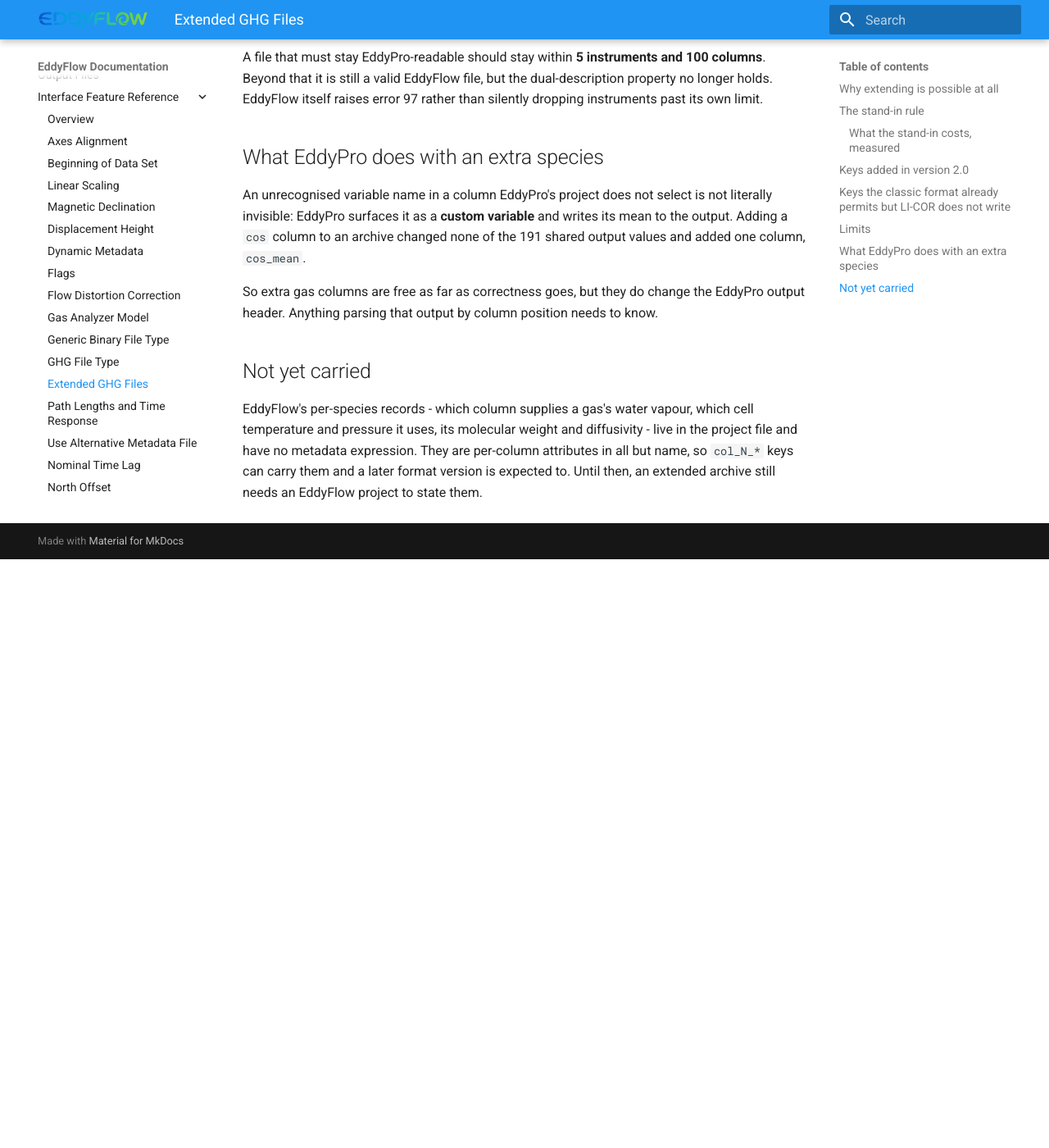
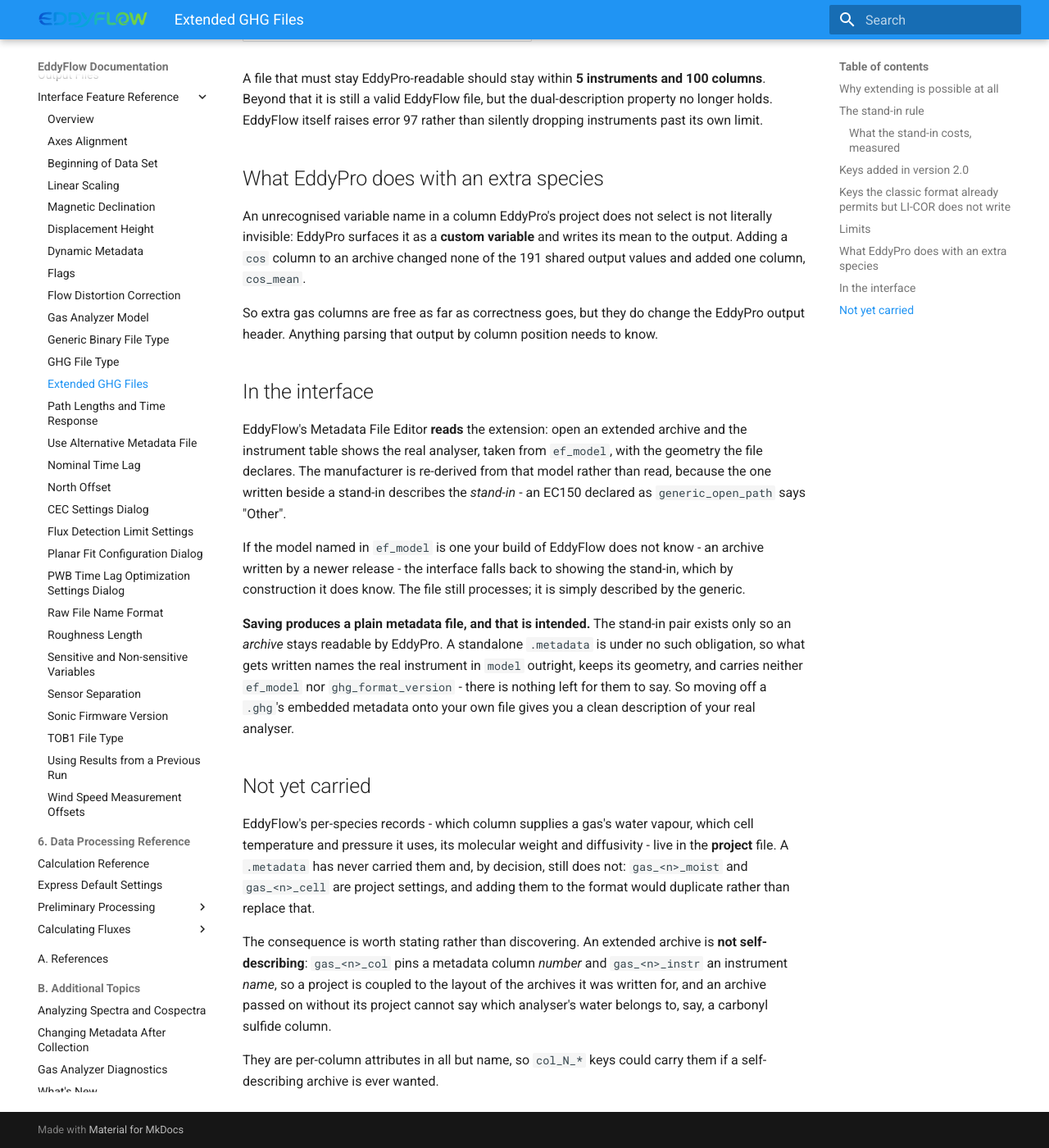
Before and after one commit to kebasaa/eddyflow-documentation, an MkDocs documentation site: the page built from docs/topics/ghg-extended-format.md, in a window 1280 px wide and 1400 px high, scrolled down 3387 px. Shown: the whole window at 82% size. Built offline with MkDocs 1.6.1 and Material for MkDocs 9.7.7, drawn with Linux system fonts in a browser that asks for light colours; before the commit the page ends 4069 px from its top, so only the background shows below that; some of the changed text lies outside the part shown.

Commit message:
Correct what the interface does with an extended .ghg
The page claimed the metadata editor preserves unknown keys because it writes
through QSettings without a wholesale clear. It does not: it clears
[Instruments] and [FileDescription] and rewrites only the keys it knows, so
neither ef_model nor ghg_format_version survives a save there.

That is the right behaviour rather than a defect, and the page now says so.
The stand-in pair exists only to keep an ARCHIVE readable by EddyPro; a
standalone .metadata names the real instrument outright and has nothing left for
those keys to say. Added a section on what the interface actually does - reads
ef_model, re-derives the manufacturer from it, falls back to the stand-in for a
model the build does not know, and writes a plain file on save.

Also records the decision on the per-species records: which column supplies a
gas's water and which cell its temperature and pressure stay in the PROJECT, and
the format is not extended to carry them. The consequence is now stated rather
than left to be discovered - an extended archive is not self-describing, because
gas_<n>_col pins a column number and gas_<n>_instr an instrument name, so an
archive passed on without its project cannot say which analyser's water belongs
to a carbonyl sulfide column.

```diff
--- a/docs/topics/ghg-extended-format.md
+++ b/docs/topics/ghg-extended-format.md
@@ -15,8 +15,10 @@
 
 1. **Unknown keys are ignored.** A key neither engine's tag table names is simply
    never looked up. Adding keys changes nothing about how EddyPro reads the file.
-   The metadata editor preserves them too, because it writes through `QSettings`
-   without clearing keys it does not recognise.
+   Note this is about *reading*: EddyFlow's Metadata File Editor rewrites the
+   `[Instruments]` and `[FileDescription]` sections wholesale when it saves, so
+   the added keys do not survive a save there. That is deliberate - see
+   [In the interface](#in-the-interface) below.
 2. **Unselected columns are never validated.** A column is only inspected if the
    *project* points at it. Extra `col_N_*` blocks - a fifth gas species, a new
    record type - are invisible to a project that does not select them.
@@ -145,11 +147,40 @@
 EddyPro output header. Anything parsing that output by column position needs to
 know.
 
+## In the interface
+
+EddyFlow's Metadata File Editor **reads** the extension: open an extended archive
+and the instrument table shows the real analyser, taken from `ef_model`, with the
+geometry the file declares. The manufacturer is re-derived from that model rather
+than read, because the one written beside a stand-in describes the *stand-in* - an
+EC150 declared as `generic_open_path` says "Other".
+
+If the model named in `ef_model` is one your build of EddyFlow does not know - an
+archive written by a newer release - the interface falls back to showing the
+stand-in, which by construction it does know. The file still processes; it is
+simply described by the generic.
+
+**Saving produces a plain metadata file, and that is intended.** The stand-in
+pair exists only so an *archive* stays readable by EddyPro. A standalone
+`.metadata` is under no such obligation, so what gets written names the real
+instrument in `model` outright, keeps its geometry, and carries neither
+`ef_model` nor `ghg_format_version` - there is nothing left for them to say. So
+moving off a `.ghg`'s embedded metadata onto your own file gives you a clean
+description of your real analyser.
+
 ## Not yet carried
 
 EddyFlow's per-species records - which column supplies a gas's water vapour,
 which cell temperature and pressure it uses, its molecular weight and
-diffusivity - live in the project file and have no metadata expression. They are
-per-column attributes in all but name, so `col_N_*` keys can carry them and a
-later format version is expected to. Until then, an extended archive still needs
-an EddyFlow project to state them.
+diffusivity - live in the **project** file. A `.metadata` has never carried them
+and, by decision, still does not: `gas_<n>_moist` and `gas_<n>_cell` are project
+settings, and adding them to the format would duplicate rather than replace that.
+
+The consequence is worth stating rather than discovering. An extended archive is
+**not self-describing**: `gas_<n>_col` pins a metadata column *number* and
+`gas_<n>_instr` an instrument *name*, so a project is coupled to the layout of
+the archives it was written for, and an archive passed on without its project
+cannot say which analyser's water belongs to, say, a carbonyl sulfide column.
+
+They are per-column attributes in all but name, so `col_N_*` keys could carry
+them if a self-describing archive is ever wanted.
```
